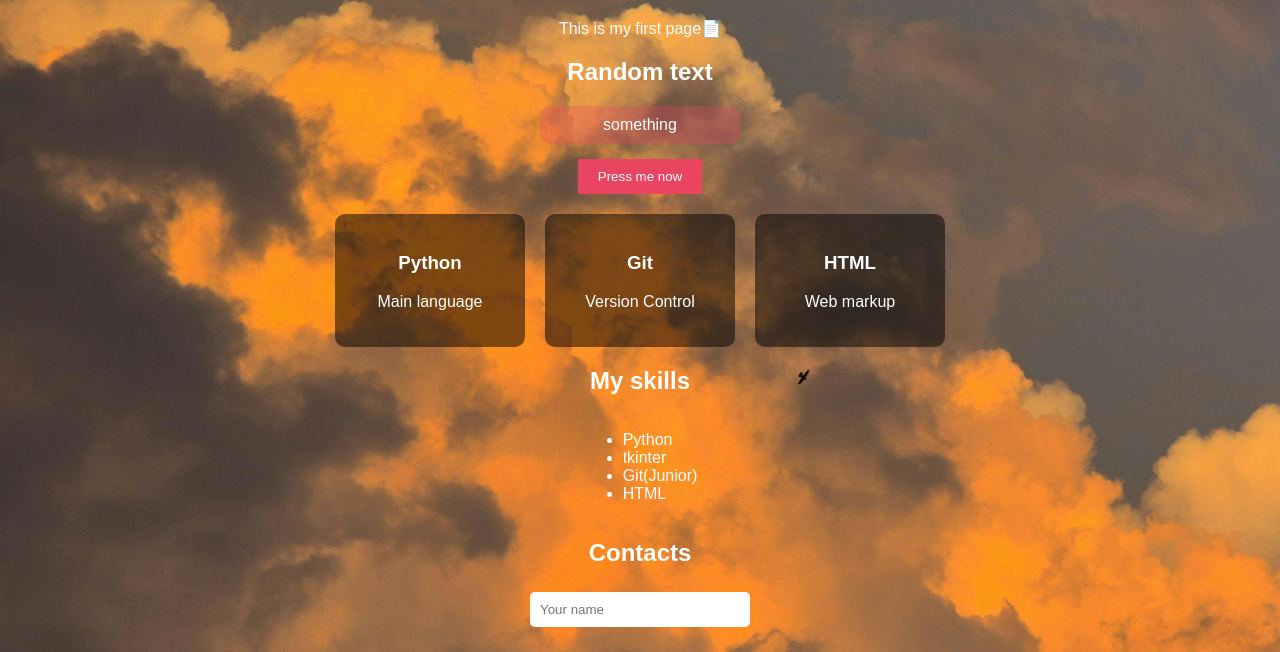
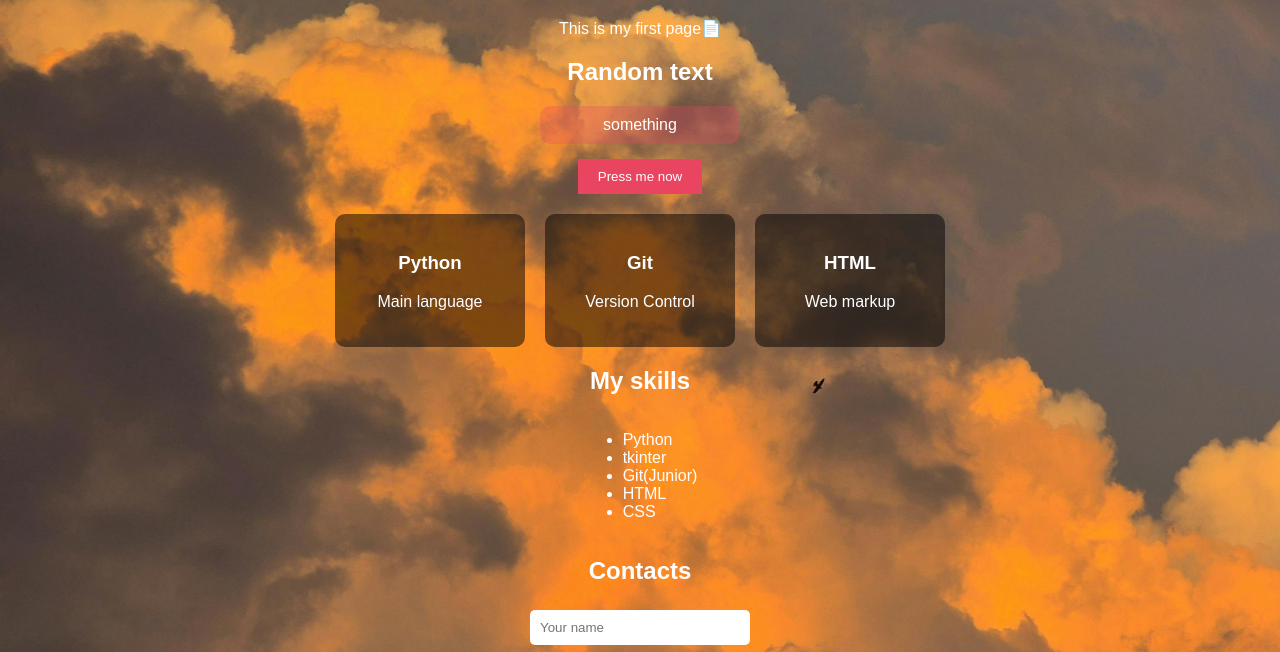
Before and after one commit to OleksandrHabelchenko/WebLearn, a plain HTML site: page index.html in a window 1280 px wide. Shown: the part 105-757 px from the top of the page. Drawn offline with Linux system fonts and the light colour scheme.

Commit message:
add CSS to skills

```diff
--- a/index.html
+++ b/index.html
@@ -37,6 +37,7 @@
         <li>tkinter</li>
         <li>Git(Junior)</li>
         <li>HTML</li>
+        <li>CSS</li>
     </ul>
 
     <!-- contact form section -->
```
